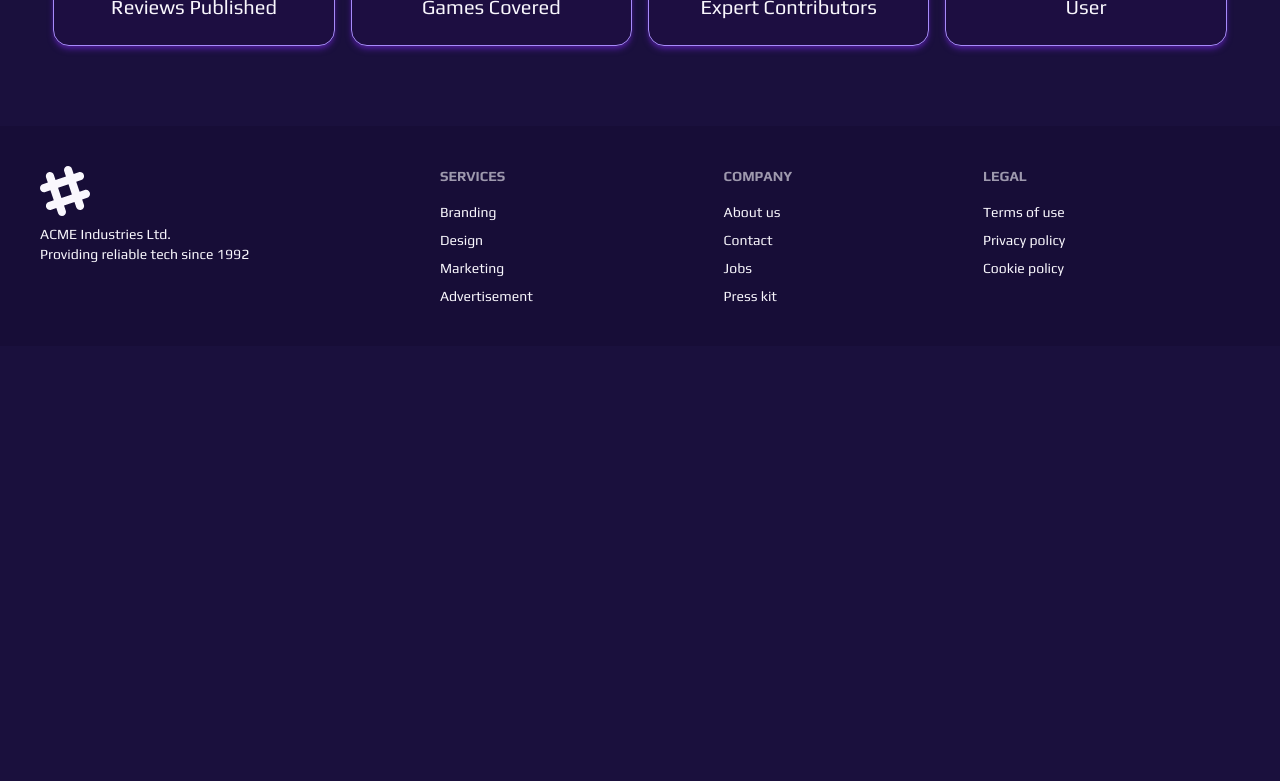
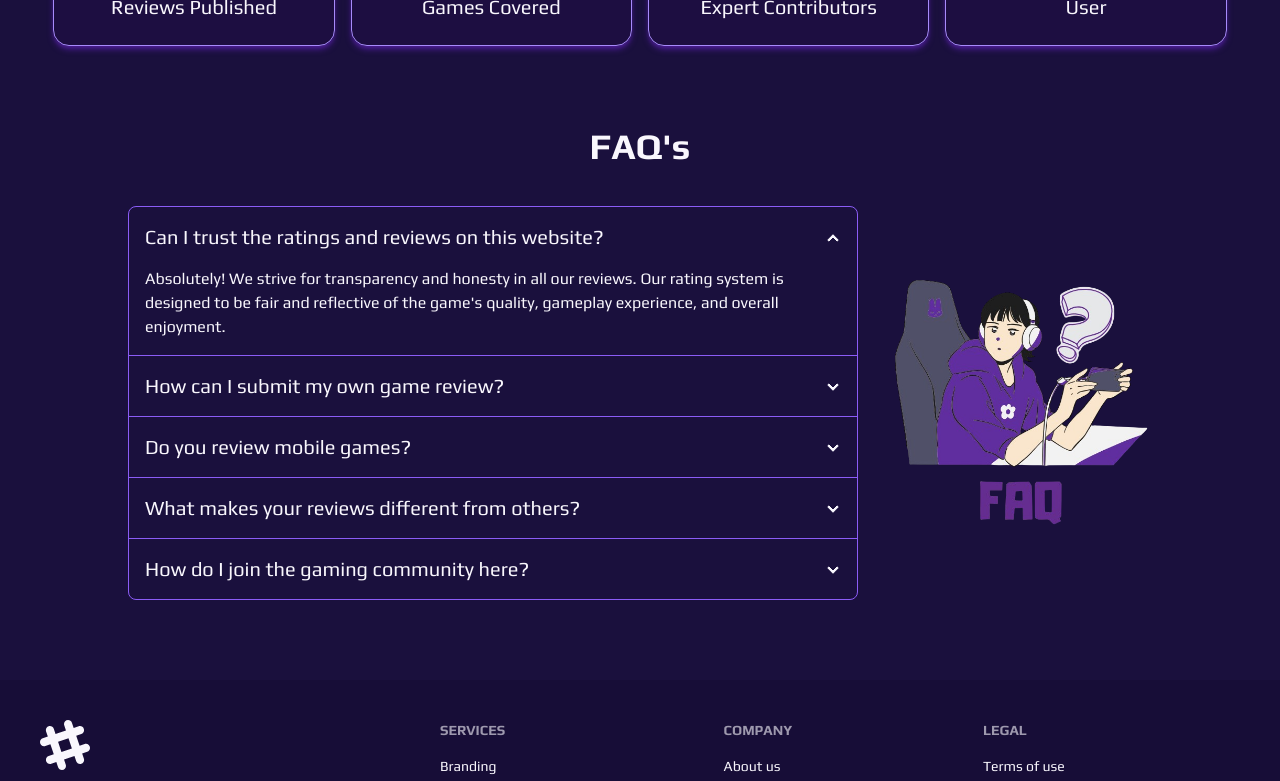
Before and after one commit to Atef-Abrar-Bhuyian/Chill-Gamer-Client, a React (Vite) app: page / in a window 1280 px wide. Shown: the part 2379-3160 px from the top of the page. Before the commit the page ends 2725 px from the top, so only its background shows below. Built offline with nearby package versions, Linux system fonts and the light colour scheme.

Commit message:
faq section done

```diff
--- /dev/null
+++ b/src/components/Faq/Faq.jsx
@@ -0,0 +1,82 @@
+import { Fade, Zoom } from "react-awesome-reveal";
+import faq from "../../assets/images/faq.png";
+
+
+const Faq = () => {
+  return (
+    <div className="w-4/5 mx-auto my-20">
+      <h1 className="text-3xl md:text-4xl font-bold w-3/4 mx-auto text-center my-10">
+        <Zoom>FAQ's</Zoom>
+      </h1>
+      <div className="flex flex-col-reverse md:flex md:flex-row items-center justify-center md:justify-between gap-8">
+        <Fade  direction="up"><div className="join join-vertical w-full">
+          <div className="collapse collapse-arrow join-item border-violet-500 border">
+            <input type="radio" name="my-accordion-4" defaultChecked />
+            <div className="collapse-title text-xl font-medium">
+              Can I trust the ratings and reviews on this website?
+            </div>
+            <div className="collapse-content">
+              <p>
+                Absolutely! We strive for transparency and honesty in all our
+                reviews. Our rating system is designed to be fair and reflective
+                of the game's quality, gameplay experience, and overall
+                enjoyment.
+              </p>
+            </div>
+          </div>
+          <div className="collapse collapse-arrow join-item border-violet-500 border">
+            <input type="radio" name="my-accordion-4" />
+            <div className="collapse-title text-xl font-medium">
+              How can I submit my own game review?
+            </div>
+            <div className="collapse-content">
+              <p>
+                To submit your own game review, you need to create an account
+                and sign in. Once signed in, you can share your thoughts on any
+                game.
+              </p>
+            </div>
+          </div>
+          <div className="collapse collapse-arrow join-item border-violet-500 border">
+            <input type="radio" name="my-accordion-4" />
+            <div className="collapse-title text-xl font-medium">
+              Do you review mobile games?
+            </div>
+            <div className="collapse-content">
+              <p>
+                Yes, we review mobile games along with console and PC titles.
+              </p>
+            </div>
+          </div>
+          <div className="collapse collapse-arrow join-item border-violet-500 border">
+            <input type="radio" name="my-accordion-4" />
+            <div className="collapse-title text-xl font-medium">
+            What makes your reviews different from others?
+            </div>
+            <div className="collapse-content">
+              <p>
+              We focus on the experience, not just the technical details! Our reviews come from gamers who love playing as much as you do.
+              </p>
+            </div>
+          </div>
+          <div className="collapse collapse-arrow join-item border-violet-500 border">
+            <input type="radio" name="my-accordion-4" />
+            <div className="collapse-title text-xl font-medium">
+            How do I join the gaming community here?
+            </div>
+            <div className="collapse-content">
+              <p>
+              Just sign up! You’ll get access to exclusive forums, game discussions, and even a chance to write your own reviews.
+              </p>
+            </div>
+          </div>
+        </div></Fade>
+        <Fade direction="up"><div>
+          <img src={faq} alt="faq image" />
+        </div></Fade>
+      </div>
+    </div>
+  );
+};
+
+export default Faq;
--- a/src/pages/Home/Home.jsx
+++ b/src/pages/Home/Home.jsx
@@ -4,6 +4,7 @@ import TrustedBrands from "../../components/TrustedBrands/TrustedBrands";
 import TopRatedGames from "../../components/TopRatedGames/TopRatedGames";
 import Categories from "../../components/Categories/Categories";
 import Achievements from "../../components/Achievements/Achievements";
+import Faq from "../../components/Faq/Faq";
 
 
 const Home = () => {
@@ -14,6 +15,7 @@ const Home = () => {
             <TopRatedGames></TopRatedGames>
             <Categories></Categories>
             <Achievements></Achievements>
+            <Faq></Faq>
         </div>
     );
 };
```
Also changed, not shown: src/assets/images/faq.png (added).
